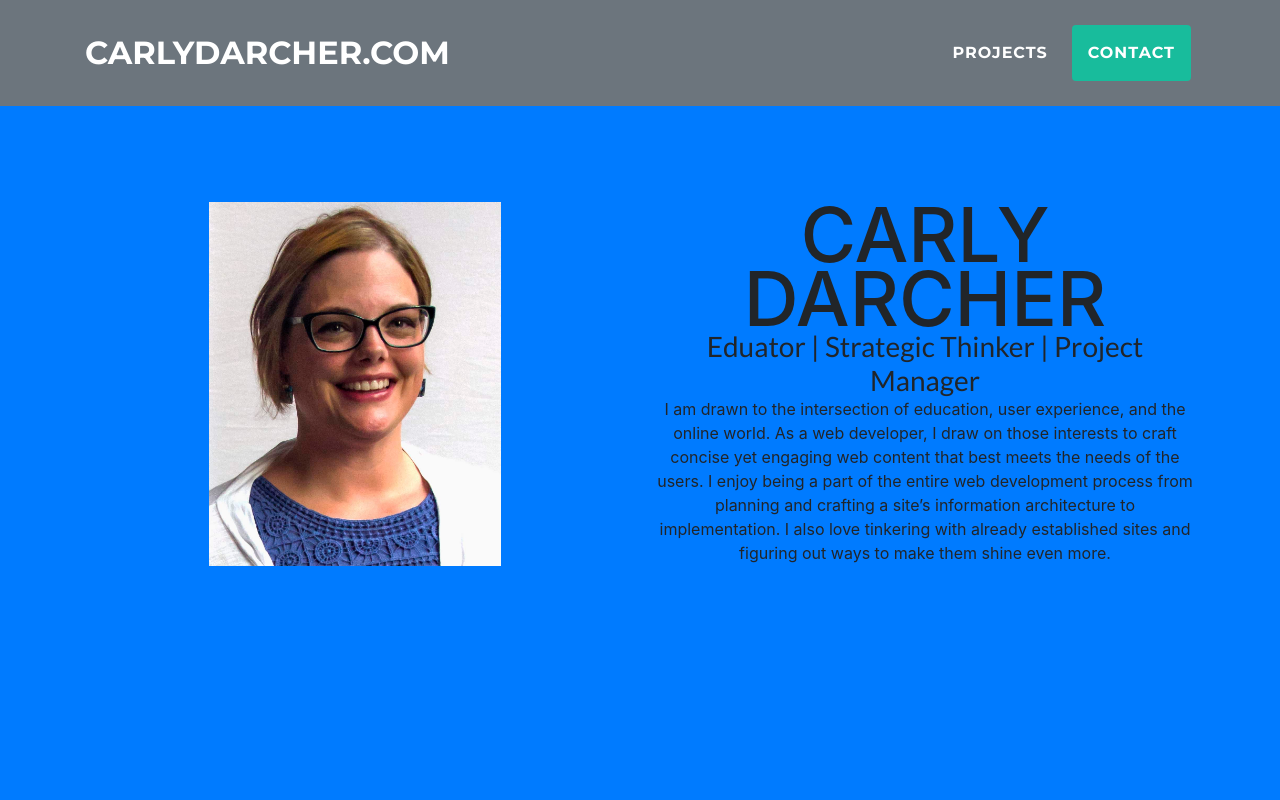
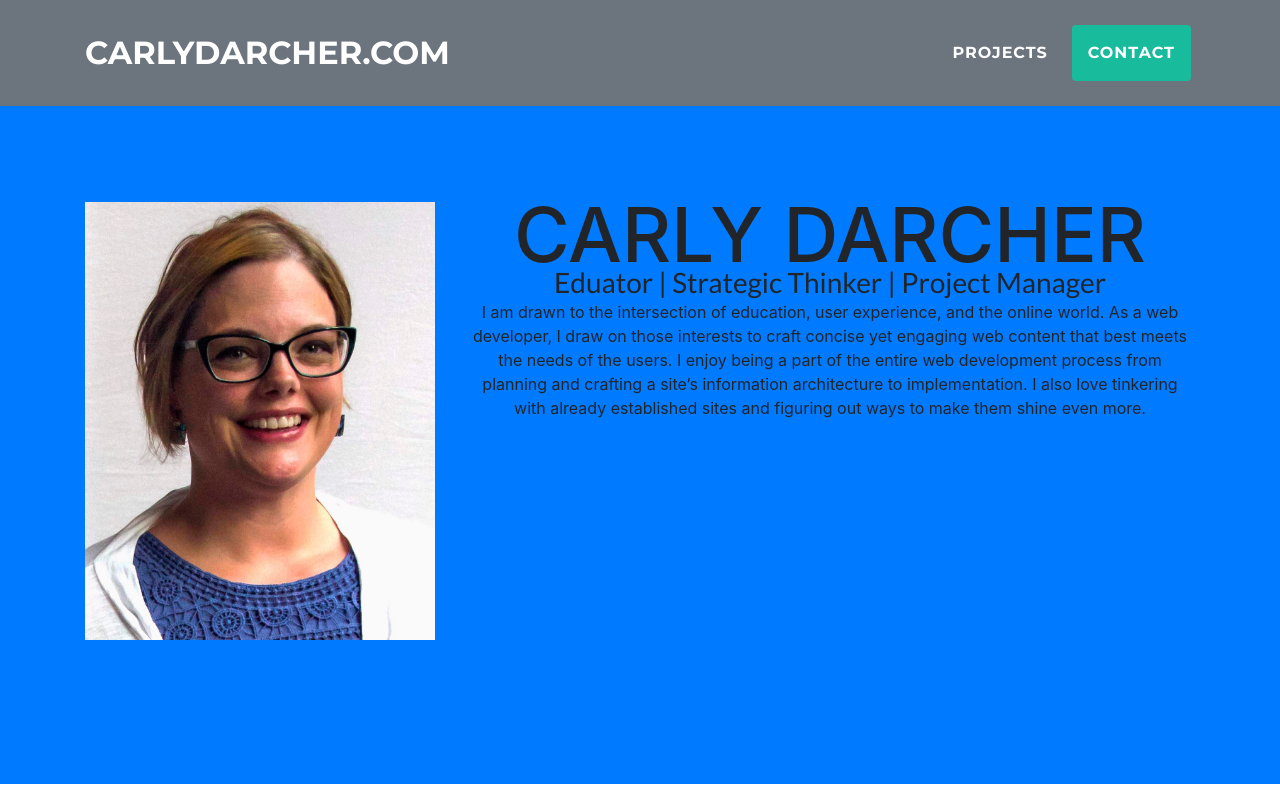
Before and after one commit to csdarcher/csdarcher.github.io, a website with bundled scripts: page index.html in a window 1280 px wide. Shown: the top 800 px of the page. Built offline with nearby package versions, Linux system fonts and the light colour scheme.

Commit message:
Still working on IMG

```diff
--- a/css/main.css
+++ b/css/main.css
@@ -157,8 +157,8 @@ body {
     }
 
     header.masthead img {
-      max-height: 70%;
-      max-width: 70%;
+      max-height: 10git 0%;
+      max-width: 100%;
     }
   }
 
--- a/index.html
+++ b/index.html
@@ -56,10 +56,10 @@
     <header class="masthead bg-primary text-center">
       <div class="container">
         <div class="row">
-          <div class="col-md-6 mb-5 mb-lg-0">
+          <div class="col-md-4 mb-5 mb-lg-0">
             <img class="img-fluid mb-5 d-block mx-auto" src="img/portfolio/carly_photo.jpg" alt="Headshot of Carly Darcher">
            </div>
-           <div class="col-md-6 mb-5 mb-lg-0">
+           <div class="col-md-8 mb-5 mb-lg-0">
               <h1 class="text-uppercase mb-0">Carly Darcher</h1>
               <h2 class="font-weight-light mb-0">Eduator | Strategic Thinker | Project Manager</h2>
               <p>I am drawn to the intersection of education, user experience, and the online world. As a web developer, I draw on those interests to craft concise yet engaging web content that best meets the needs of the users. I enjoy being a part of the entire web development process from planning and crafting a site’s information architecture to implementation. I also love tinkering with already established sites and figuring out ways to make them shine even more.</p>
```
